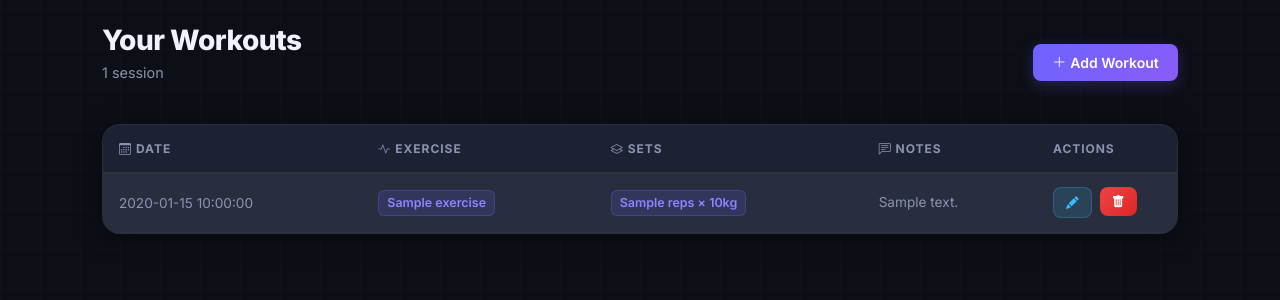
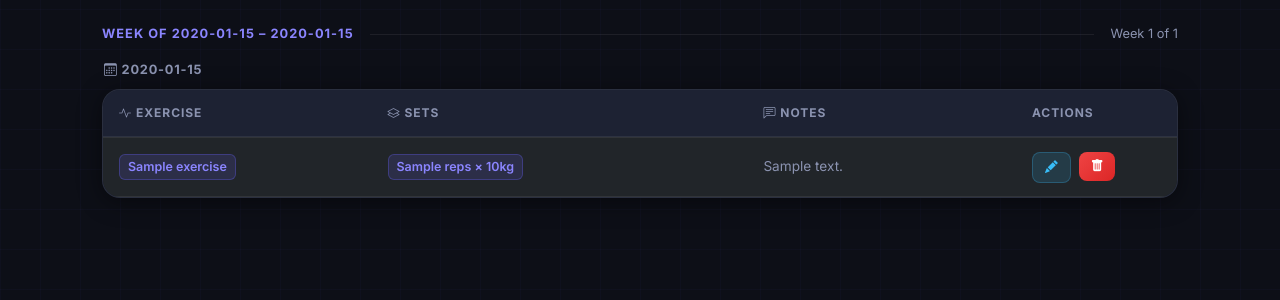
Before and after one commit to akarshanghawri/RepTrack, a Python web app: template templates/index.html in a window 1280 px wide. Shown: the part 71-371 px from the top of the page. Run offline with Jinja, Linux system fonts and the light colour scheme; the template is opened without the code that fills it: most values are stand-ins (such as "Sample title", 1, 10 or a date in 2020).

Commit message:
feat : week-based pagination

```diff
--- a/static/style.css
+++ b/static/style.css
@@ -2,42 +2,50 @@
 
 /* ---------- CSS Variables (Design Tokens) ---------- */
 :root {
-  --bg-base:       #0d0f17;
-  --bg-surface:    #161926;
-  --bg-elevated:   #1d2233;
-  --bg-card:       #1a1f30;
+  --bg-base: #0d0f17;
+  --bg-surface: #161926;
+  --bg-elevated: #1d2233;
+  --bg-card: #1a1f30;
 
-  --accent:        #6c63ff;
-  --accent-light:  #8b85ff;
-  --accent-glow:   rgba(108, 99, 255, 0.25);
+  --accent: #6c63ff;
+  --accent-light: #8b85ff;
+  --accent-glow: rgba(108, 99, 255, 0.25);
 
-  --success:       #22c55e;
-  --danger:        #ef4444;
-  --warning:       #f59e0b;
-  --info:          #38bdf8;
+  --success: #22c55e;
+  --danger: #ef4444;
+  --warning: #f59e0b;
+  --info: #38bdf8;
 
-  --text-primary:  #f0f2ff;
-  --text-muted:    #8b93b0;
-  --text-subtle:   #545c7e;
+  --text-primary: #f0f2ff;
+  --text-muted: #8b93b0;
+  --text-subtle: #545c7e;
 
-  --border:        rgba(255,255,255,0.07);
-  --border-strong: rgba(255,255,255,0.12);
+  --border: rgba(255, 255, 255, 0.07);
+  --border-strong: rgba(255, 255, 255, 0.12);
 
-  --radius-sm:  8px;
-  --radius-md:  12px;
-  --radius-lg:  18px;
-  --radius-xl:  24px;
+  --radius-sm: 8px;
+  --radius-md: 12px;
+  --radius-lg: 18px;
+  --radius-xl: 24px;
 
-  --shadow-card: 0 4px 24px rgba(0,0,0,0.45);
+  --shadow-card: 0 4px 24px rgba(0, 0, 0, 0.45);
   --shadow-glow: 0 0 24px var(--accent-glow);
 
   --transition: 0.2s ease;
 }
 
 /* ---------- Reset & Base ---------- */
-*, *::before, *::after { box-sizing: border-box; margin: 0; padding: 0; }
+*,
+*::before,
+*::after {
+  box-sizing: border-box;
+  margin: 0;
+  padding: 0;
+}
 
-html { scroll-behavior: smooth; }
+html {
+  scroll-behavior: smooth;
+}
 
 body {
   background-color: var(--bg-base);
@@ -54,14 +62,18 @@
   position: fixed;
   inset: 0;
   background-image:
-    linear-gradient(rgba(108,99,255,0.03) 1px, transparent 1px),
-    linear-gradient(90deg, rgba(108,99,255,0.03) 1px, transparent 1px);
+    linear-gradient(rgba(108, 99, 255, 0.03) 1px, transparent 1px),
+    linear-gradient(90deg, rgba(108, 99, 255, 0.03) 1px, transparent 1px);
   background-size: 40px 40px;
   pointer-events: none;
   z-index: 0;
 }
 
-.container { position: relative; z-index: 1; max-width: 1100px; }
+.container {
+  position: relative;
+  z-index: 1;
+  max-width: 1100px;
+}
 
 /* ---------- Navbar ---------- */
 .navbar {
@@ -120,13 +132,15 @@
   cursor: pointer;
 }
 
-.btn-primary, .btn-accent {
+.btn-primary,
+.btn-accent {
   background: linear-gradient(135deg, var(--accent), #8b5cf6);
   color: #fff;
   box-shadow: 0 4px 14px var(--accent-glow);
 }
 
-.btn-primary:hover, .btn-accent:hover {
+.btn-primary:hover,
+.btn-accent:hover {
   background: linear-gradient(135deg, var(--accent-light), #a78bfa);
   transform: translateY(-1px);
   box-shadow: 0 6px 20px var(--accent-glow);
@@ -158,13 +172,13 @@
 
 .btn-outline-danger {
   background: transparent;
-  border: 1px solid rgba(239,68,68,0.5);
+  border: 1px solid rgba(239, 68, 68, 0.5);
   color: #f87171;
   border-radius: var(--radius-sm);
 }
 
 .btn-outline-danger:hover {
-  background: rgba(239,68,68,0.15);
+  background: rgba(239, 68, 68, 0.15);
   border-color: #ef4444;
   color: #fca5a5;
 }
@@ -221,7 +235,8 @@
   margin-bottom: 0.4rem;
 }
 
-.form-control, .form-select {
+.form-control,
+.form-select {
   background: var(--bg-elevated);
   border: 1px solid var(--border-strong);
   border-radius: var(--radius-sm);
@@ -231,7 +246,8 @@
   transition: border-color var(--transition), box-shadow var(--transition);
 }
 
-.form-control:focus, .form-select:focus {
+.form-control:focus,
+.form-select:focus {
   background: var(--bg-elevated);
   border-color: var(--accent);
   box-shadow: 0 0 0 3px var(--accent-glow);
@@ -239,11 +255,20 @@
   outline: none;
 }
 
-.form-control::placeholder { color: var(--text-subtle); }
+.form-control::placeholder {
+  color: var(--text-subtle);
+}
 
 /* Fix browser date/select dark mode */
-.form-select option { background: var(--bg-elevated); color: var(--text-primary); }
-input[type="date"]::-webkit-calendar-picker-indicator { filter: invert(1); opacity: 0.5; }
+.form-select option {
+  background: var(--bg-elevated);
+  color: var(--text-primary);
+}
+
+input[type="date"]::-webkit-calendar-picker-indicator {
+  filter: invert(1);
+  opacity: 0.5;
+}
 
 .form-check-input {
   background-color: var(--bg-elevated);
@@ -255,7 +280,10 @@
   border-color: var(--accent);
 }
 
-.form-check-label { color: var(--text-muted); font-size: 0.875rem; }
+.form-check-label {
+  color: var(--text-muted);
+  font-size: 0.875rem;
+}
 
 /* ---------- Table ---------- */
 .table {
@@ -275,7 +303,8 @@
   padding: 0.85rem 1rem;
 }
 
-.table-dark, .table-dark thead th {
+.table-dark,
+.table-dark thead th {
   background: var(--bg-elevated) !important;
   color: var(--text-muted) !important;
   border-color: var(--border) !important;
@@ -286,7 +315,9 @@
   border-bottom: 1px solid var(--border);
 }
 
-.table tbody tr:hover { background: rgba(108,99,255,0.05); }
+.table tbody tr:hover {
+  background: rgba(108, 99, 255, 0.05);
+}
 
 .table tbody td {
   padding: 0.85rem 1rem;
@@ -295,8 +326,8 @@
   font-size: 0.9rem;
 }
 
-.table-striped > tbody > tr:nth-of-type(odd) > * {
-  background: rgba(255,255,255,0.02);
+.table-striped>tbody>tr:nth-of-type(odd)>* {
+  background: rgba(255, 255, 255, 0.02);
   color: var(--text-primary);
 }
 
@@ -336,8 +367,14 @@
   border-left: 3px solid var(--info);
 }
 
-.btn-close { filter: invert(1); opacity: 0.5; }
-.btn-close:hover { opacity: 1; }
+.btn-close {
+  filter: invert(1);
+  opacity: 0.5;
+}
+
+.btn-close:hover {
+  opacity: 1;
+}
 
 /* ---------- Page Headings ---------- */
 .page-heading {
@@ -355,9 +392,9 @@
 /* ---------- Badge / Tag ---------- */
 .badge-exercise {
   display: inline-block;
-  background: rgba(108,99,255,0.15);
+  background: rgba(108, 99, 255, 0.15);
   color: var(--accent-light);
-  border: 1px solid rgba(108,99,255,0.3);
+  border: 1px solid rgba(108, 99, 255, 0.3);
   border-radius: 6px;
   padding: 2px 8px;
   font-size: 0.78rem;
@@ -411,8 +448,16 @@
   margin-bottom: 1.75rem;
 }
 
-.auth-link { color: var(--accent-light); text-decoration: none; font-weight: 600; }
-.auth-link:hover { color: #fff; text-decoration: underline; }
+.auth-link {
+  color: var(--accent-light);
+  text-decoration: none;
+  font-weight: 600;
+}
+
+.auth-link:hover {
+  color: #fff;
+  text-decoration: underline;
+}
 
 /* ---------- Stats page ---------- */
 .stats-chart-wrapper {
@@ -427,14 +472,22 @@
 .navbar-toggler {
   border-color: var(--border-strong);
 }
+
 .navbar-toggler-icon {
   filter: invert(1);
 }
 
 /* ---------- Micro-animations ---------- */
 @keyframes fadeUp {
-  from { opacity: 0; transform: translateY(14px); }
-  to   { opacity: 1; transform: translateY(0); }
+  from {
+    opacity: 0;
+    transform: translateY(14px);
+  }
+
+  to {
+    opacity: 1;
+    transform: translateY(0);
+  }
 }
 
 .fade-up {
@@ -442,8 +495,15 @@
 }
 
 @keyframes scaleIn {
-  from { transform: scale(0.96); opacity: 0; }
-  to   { transform: scale(1); opacity: 1; }
+  from {
+    transform: scale(0.96);
+    opacity: 0;
+  }
+
+  to {
+    transform: scale(1);
+    opacity: 1;
+  }
 }
 
 .scale-in {
@@ -451,7 +511,105 @@
 }
 
 /* ---------- Scrollbar ---------- */
-::-webkit-scrollbar { width: 6px; }
-::-webkit-scrollbar-track { background: var(--bg-surface); }
-::-webkit-scrollbar-thumb { background: var(--border-strong); border-radius: 3px; }
-::-webkit-scrollbar-thumb:hover { background: var(--text-subtle); }
+::-webkit-scrollbar {
+  width: 6px;
+}
+
+::-webkit-scrollbar-track {
+  background: var(--bg-surface);
+}
+
+::-webkit-scrollbar-thumb {
+  background: var(--border-strong);
+  border-radius: 3px;
+}
+
+::-webkit-scrollbar-thumb:hover {
+  background: var(--text-subtle);
+}
+
+/* ---------- Fixed Workout Table ---------- */
+.workout-table {
+  table-layout: fixed;
+  width: 100%;
+}
+
+.workout-table .col-exercise {
+  width: 25%;
+  overflow: hidden;
+  text-overflow: ellipsis;
+  white-space: nowrap;
+}
+
+.workout-table .col-sets {
+  width: 35%;
+}
+
+.workout-table .col-notes {
+  width: 25%;
+  overflow: hidden;
+  text-overflow: ellipsis;
+  white-space: nowrap;
+}
+
+.workout-table .col-actions {
+  width: 15%;
+}
+
+/* ---------- Date Label ---------- */
+.date-label {
+  color: var(--text-muted);
+  font-size: 0.8rem;
+  font-weight: 700;
+  text-transform: uppercase;
+  letter-spacing: 0.06em;
+  margin-bottom: 0.5rem;
+  padding-left: 2px;
+}
+
+/* ---------- Pagination Bar ---------- */
+.pagination-bar {
+  display: flex;
+  align-items: center;
+  gap: 4px;
+  background: var(--bg-card);
+  border: 1px solid var(--border);
+  border-radius: var(--radius-md);
+  padding: 4px;
+}
+
+.pg-btn {
+  display: inline-flex;
+  align-items: center;
+  justify-content: center;
+  min-width: 34px;
+  height: 34px;
+  border-radius: var(--radius-sm);
+  font-size: 0.82rem;
+  font-weight: 600;
+  text-decoration: none;
+  color: var(--text-muted);
+  transition: all var(--transition);
+}
+
+.pg-btn:hover:not(.pg-active):not(.pg-disabled):not(.pg-dots) {
+  background: var(--bg-elevated);
+  color: var(--text-primary);
+}
+
+.pg-active {
+  background: linear-gradient(135deg, var(--accent), #8b5cf6);
+  color: #fff;
+  box-shadow: 0 2px 8px var(--accent-glow);
+}
+
+.pg-disabled {
+  opacity: 0.25;
+  cursor: default;
+}
+
+.pg-dots {
+  cursor: default;
+  color: var(--text-subtle);
+  min-width: 24px;
+}
--- a/templates/index.html
+++ b/templates/index.html
@@ -3,7 +3,7 @@
 
 {% block content %}
 
-{% if not workouts %}
+{% if not grouped %}
 <div class="empty-state fade-up">
     <div class="empty-icon">🏋️</div>
     <h4>No workouts yet</h4>
@@ -14,44 +14,57 @@
 </div>
 
 {% else %}
-<div class="d-flex justify-content-between align-items-center mb-4 fade-up">
-    <div>
-        <h1 class="page-heading mb-0">Your Workouts</h1>
-        <p class="page-subheading mt-1">{{ workouts | length }} session{{ 's' if workouts | length != 1 }}</p>
+
+{% if week_start %}
+<div class="d-flex align-items-center gap-3 mb-3 fade-up">
+    <span style="font-size:0.8rem; font-weight:700;
+                 color:var(--accent-light); text-transform:uppercase;
+                 letter-spacing:0.08em;">
+        Week of {{ week_start.strftime('%b %d') }}
+        – {{ week_end.strftime('%b %d, %Y') }}
+    </span>
+    <div style="flex:1; height:1px; background:var(--border);"></div>
+    <span style="color:var(--text-muted); font-size:0.8rem;">
+        Week {{ page }} of {{ total_pages }}
+    </span>
 </div>
-    <a href="{{ url_for('main.add_workout') }}" class="btn btn-primary">
-        <i class="bi bi-plus-lg me-1"></i>Add Workout
-    </a>
+{% endif %}
+
+{% for date, workouts in grouped.items() %}
+
+<div class="date-label fade-up">
+    <i class="bi bi-calendar3 me-1"></i>{{ date.strftime('%A, %B %d, %Y') }}
 </div>
 
-<div class="table-wrapper fade-up">
-<table class="table table-striped table-hover mb-0">
+<div class="table-wrapper fade-up mb-4">
+    <table class="workout-table table table-hover mb-0">
         <thead>
             <tr>
-            <th><i class="bi bi-calendar3 me-1"></i>Date</th>
-            <th><i class="bi bi-activity me-1"></i>Exercise</th>
-            <th><i class="bi bi-layers me-1"></i>Sets</th>
-            <th><i class="bi bi-chat-left-text me-1"></i>Notes</th>
-            <th style="width:140px;">Actions</th>
+                <th class="col-exercise"><i class="bi bi-activity me-1"></i>Exercise</th>
+                <th class="col-sets"><i class="bi bi-layers me-1"></i>Sets</th>
+                <th class="col-notes"><i class="bi bi-chat-left-text me-1"></i>Notes</th>
+                <th class="col-actions">Actions</th>
             </tr>
         </thead>
         <tbody>
-        {% for workout in workouts | sort(attribute='date', reverse=True) %}
+            {% for workout in workouts %}
             <tr>
-            <td><span style="color:var(--text-muted); font-size:0.85rem;">{{ workout.date }}</span></td>
-            <td><span class="badge-exercise">{{ workout.exercise.name }}</span></td>
-            <td>
+                <td class="col-exercise">
+                    <span class="badge-exercise">{{ workout.exercise.name }}</span>
+                </td>
+                <td class="col-sets">
                     {% for s in workout.sets | sort(attribute='set_number') %}
                     <span class="badge-exercise" style="margin-right:4px;">
-                        {{ s.reps }}
-                        {% if s.weight %}× {{ s.weight }}kg{% endif %}
+                        {{ s.reps }}{% if s.weight %} × {{ s.weight }}kg{% endif %}
                     </span>
                     {% endfor %}
                 </td>
-            <td style="color:var(--text-muted); font-size:0.85rem;">{{ workout.comment }}</td>
-            <td class="d-flex gap-2">
-                <a href="{{ url_for('main.edit_workout', id=workout.id) }}"
-                   class="btn btn-sm btn-info">
+                <td class="col-notes" style="color:var(--text-muted); font-size:0.85rem;">
+                    {{ workout.comment if workout.comment != '-' else '' }}
+                </td>
+                <td class="col-actions">
+                    <div class="d-flex gap-2">
+                        <a href="{{ url_for('main.edit_workout', id=workout.id) }}" class="btn btn-sm btn-info">
                             <i class="bi bi-pencil-fill"></i>
                         </a>
                         <form action="{{ url_for('main.delete_workout', id=workout.id) }}" method="POST"
@@ -61,12 +74,40 @@
                                 <i class="bi bi-trash-fill"></i>
                             </button>
                         </form>
+                    </div>
                 </td>
             </tr>
             {% endfor %}
         </tbody>
     </table>
 </div>
+{% endfor %}
+
+<!-- Pagination -->
+{% if total_pages > 1 %}
+<div class="d-flex justify-content-center align-items-center gap-2 mt-4 fade-up">
+
+    {% if page > 1 %}
+    <a href="{{ url_for('main.index', page=page-1) }}" class="btn btn-sm"
+       style="background:var(--bg-elevated);color:var(--text-muted);border:1px solid var(--border-strong);">
+        <i class="bi bi-arrow-left"></i> Prev
+    </a>
+    {% endif %}
+
+    <span style="color:var(--text-muted); font-size:0.85rem;">
+        Page {{ page }} of {{ total_pages }}
+    </span>
+
+    {% if page < total_pages %}
+    <a href="{{ url_for('main.index', page=page+1) }}" class="btn btn-sm"
+       style="background:var(--bg-elevated);color:var(--text-muted);border:1px solid var(--border-strong);">
+        Next <i class="bi bi-arrow-right"></i>
+    </a>
+    {% endif %}
+
+</div>
+{% endif %}
+
 {% endif %}
 
 {% endblock %}
```
Also changed, not shown: main.py (+58 -4 lines). Lines whose indentation alone changed are shown as unchanged.
